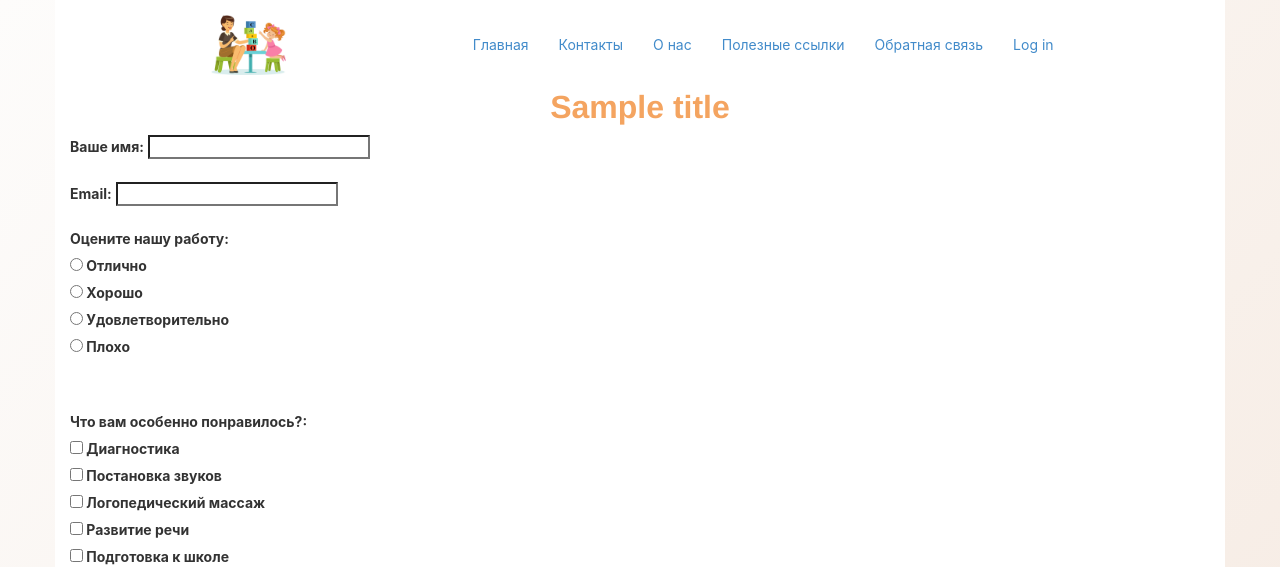
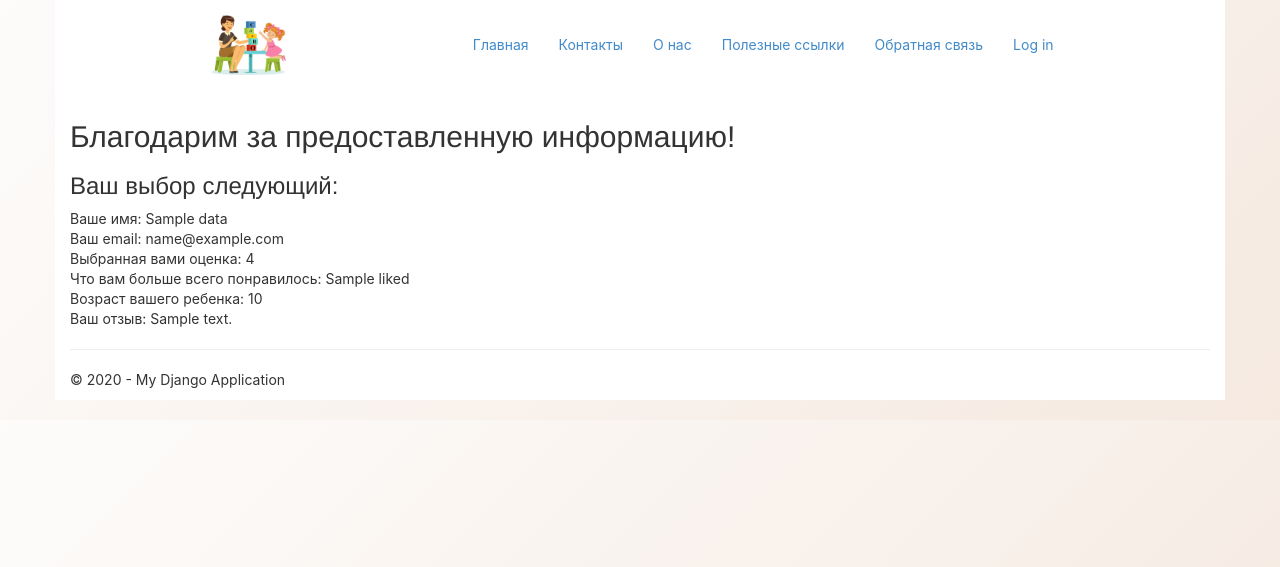
Before and after one commit to Lenchis21/DjangoSite, a Django app: template DjangoSite/app/templates/app/pool.html in a window 1280 px wide. Shown: the top 567 px of the page. Run offline with Django 3.2, Linux system fonts and the light colour scheme; tables that the repository leaves empty hold one stand-in row (values such as "Sample post"); the template is opened without the code that fills it: values that come from a table or form of the project are taken from there, most other values are stand-ins (such as "Sample title", 1, 10 or a date in 2020); some libraries are stand-ins or nearby versions.

Commit message:
Добавлен показ выбранных пунктов pool.html, также изменения в файлах forms.py и views.py

```diff
--- a/DjangoSite/app/templates/app/pool.html
+++ b/DjangoSite/app/templates/app/pool.html
@@ -4,6 +4,7 @@
 {% load static %}
 
 {% block content %}
+{% if not data %}
 
  <h2 class="title">{{ title }}</h2>
 
@@ -25,5 +26,16 @@
         {{form.consent}} <br><br>
         <input type="submit" value="Отправить" class="btn btn-default">
     </form>
-
+{% else %}
+   <br><h2>Благодарим за предоставленную информацию!</h2>
+   <h3>Ваш выбор следующий:</h3>
+   <ul>
+       <li><span>Ваше имя: </span>{{data.name}}</li>
+       <li><span>Ваш email: </span>{{data.email}}</li>
+       <li><span>Выбранная вами оценка: </span>{{data.rating}}</li>
+       <li><span>Что вам больше всего понравилось: </span>{{data.liked}}</li>
+       <li><span>Возраст вашего ребенка: </span>{{data.age}}</li>
+       <li><span>Ваш отзыв: </span>{{data.message}}</li>
+   </ul>
+{% endif %}
 {% endblock %}
--- a/DjangoSite/app/views.py
+++ b/DjangoSite/app/views.py
@@ -81,11 +81,11 @@ def pool(request):
             data['message'] = form.cleaned_data['message']
             data['consent'] = form.cleaned_data['consent']
 
-            if form.cleaned_data['notice']:
+            if form.cleaned_data.get('notice'):
                 data['notice'] = 'Да'
             else:
                 data['notice'] = 'Нет'
-            form = ReviewForm()
+
     else:
         form = ReviewForm()
     return render(request, 'app/pool.html', {
```
Also changed, not shown: DjangoSite/app/forms.py (+9 -7 lines).
